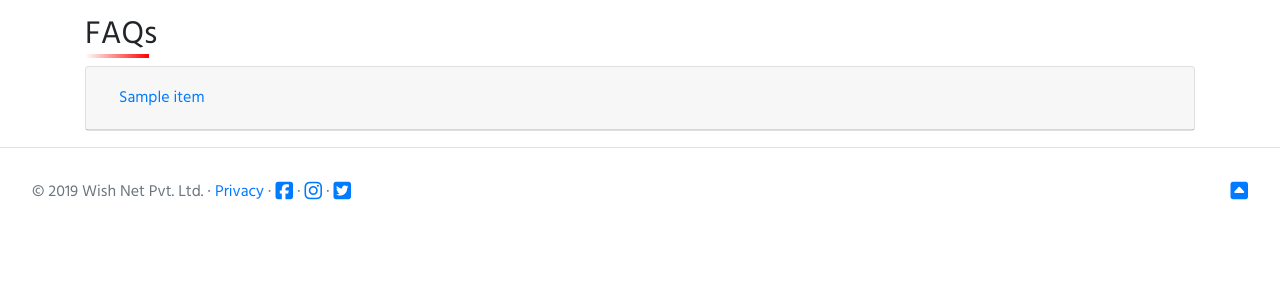
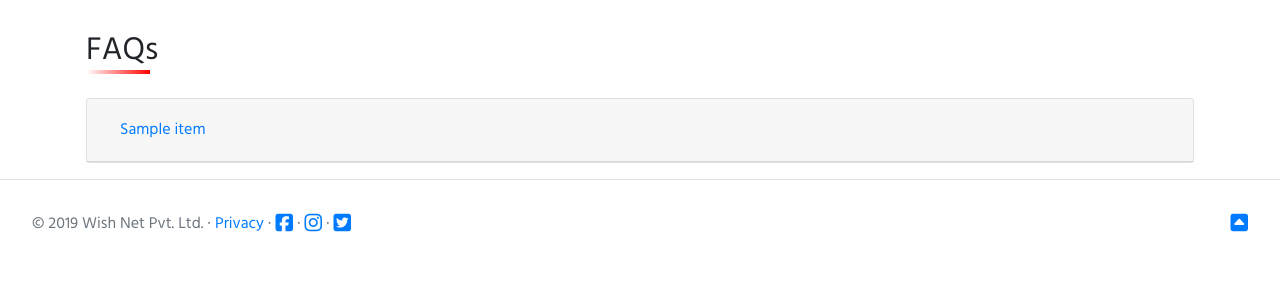
Before and after one commit to soumya707/wishnet-in, a Flask app: template website/templates/support.html in a window 1280 px wide. Shown: the part 111-411 px from the top of the page. Run offline with Flask 2, Linux system fonts and the light colour scheme; the template is opened without the code that fills it: most values are stand-ins (such as "Sample title", 1, 10 or a date in 2020); parts of the project's set-up code (start-up, migrations or seed data) failed here and were passed over; some libraries are stand-ins or nearby versions.

Commit message:
update: update support template

```diff
--- a/website/templates/support.html
+++ b/website/templates/support.html
@@ -4,9 +4,9 @@
 
 {% block content %}
 
-<div class="container py-3">
+<div class="container p-3">
 
-  <h2>FAQs
+  <h2 class="py-3">FAQs
     <div class="heading-underline"></div>
   </h2>
 
@@ -34,7 +34,7 @@
            aria-labelledby="header_{{ item.id }}"
            data-parent="#accordion">
         <div class="card-body">
-          {{ item.answer }}
+          {{ item.answer |safe }}
         </div>
 
       </div> <!-- collapse -->
```
